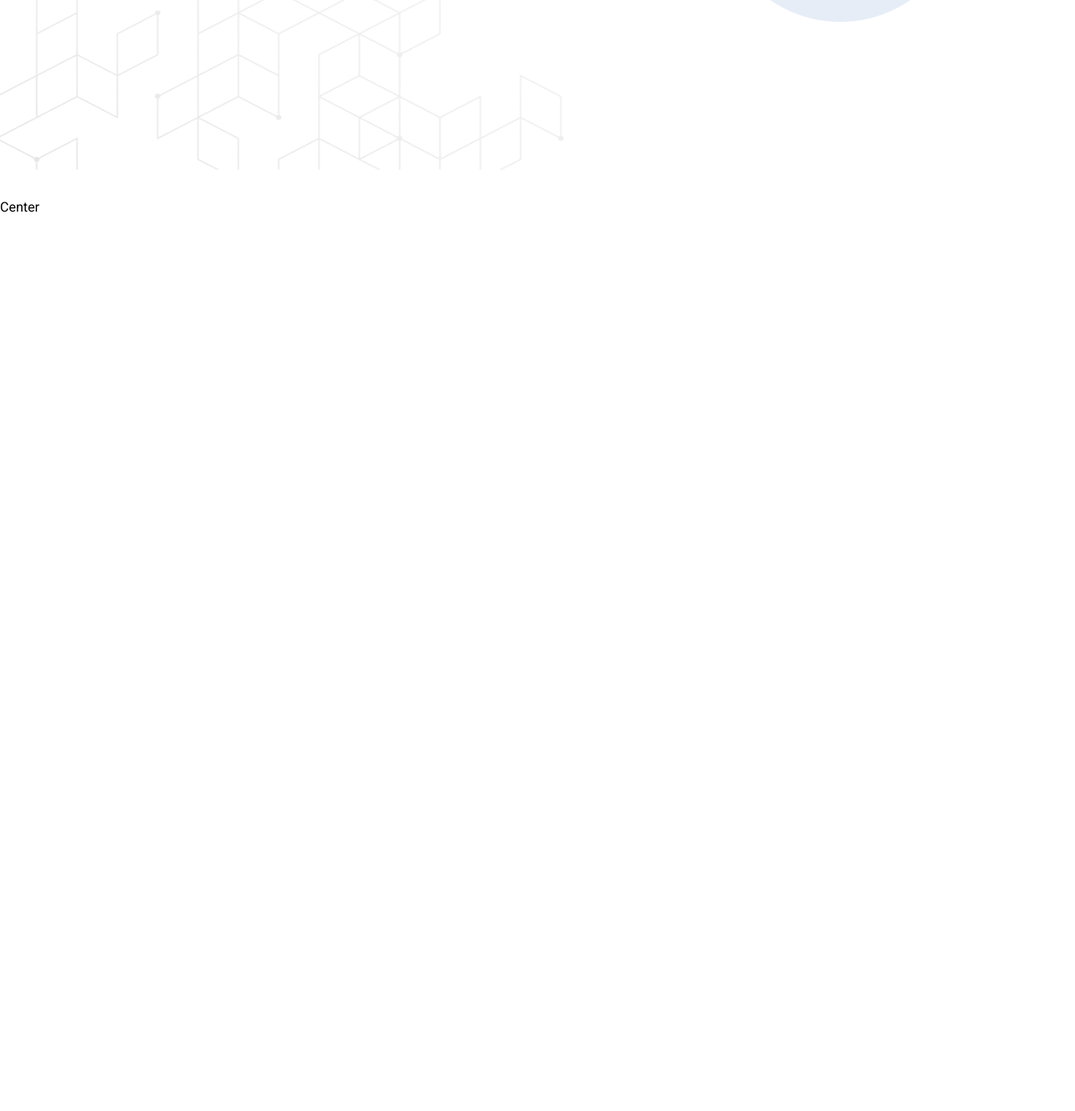
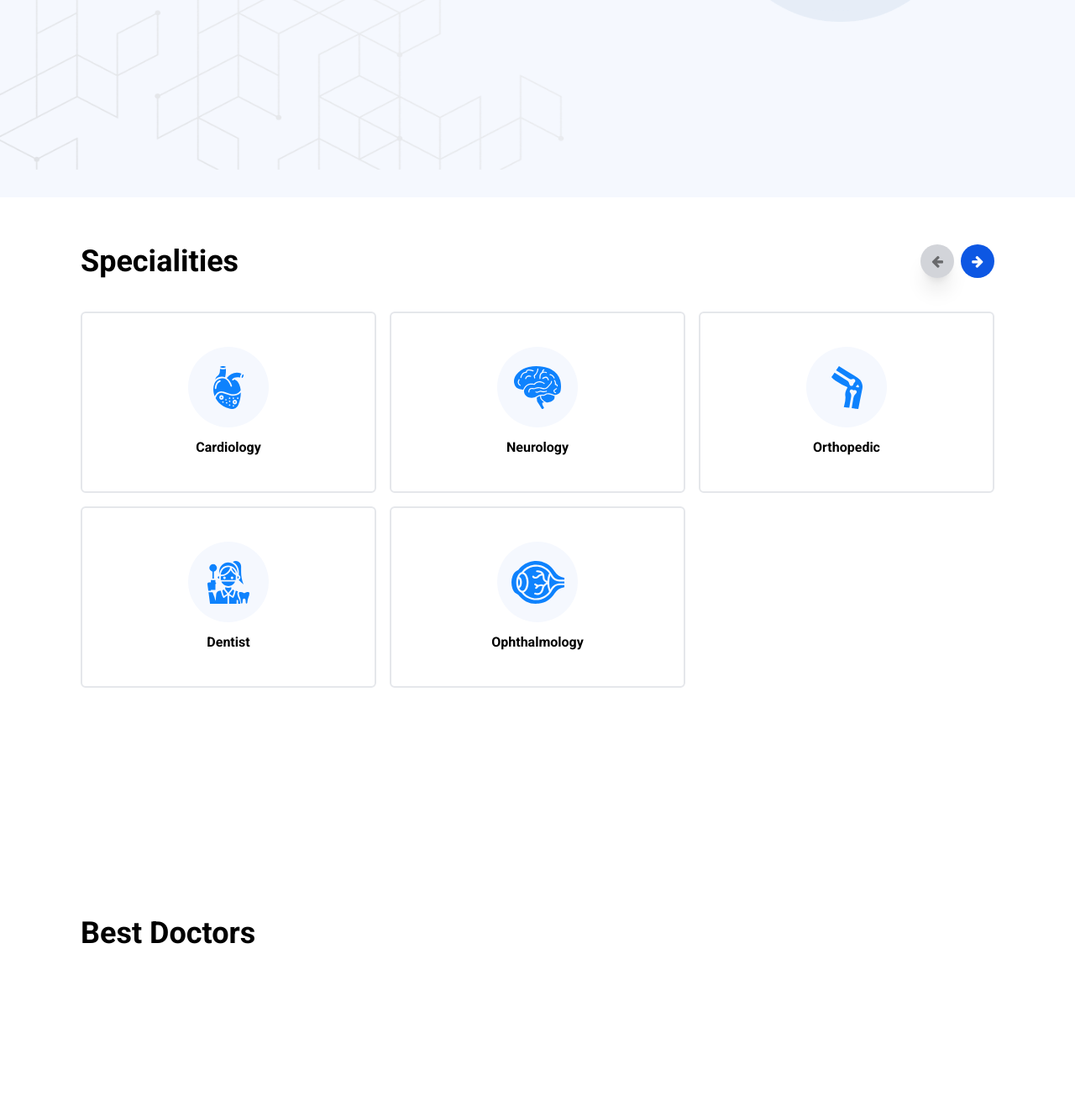
Before and after one commit to mistrypavankumar/RowanCare-php, a PHP site: page / in a window 1280 px wide. Shown: the part 565-1888 px from the top of the page at 84% size. Before the commit the page ends 818 px from the top, so only its background shows below. Run offline with PHP 8.4, Linux system fonts and the light colour scheme; some libraries are stand-ins or nearby versions.

Commit message:
added specialities card

```diff
--- /dev/null
+++ b/components/specialitiesCard.php
@@ -0,0 +1,20 @@
+<?php
+function specialitiesCard($darkIconPath, $lightIconPath, $label){
+?>
+
+<div class="w-full group py-10 cursor-pointer flex flex-col justify-center items-center border-2 rounded-md">
+    <div
+        class="w-24 h-24 bg-[#F5F8FE] group-hover:bg-[#0D57E3] duration-300 rounded-full flex justify-center items-center">
+        <img class="group-hover:hidden" src="<?php echo htmlspecialchars($darkIconPath); ?>" alt="Cardiology Icon">
+
+        <img class="hidden group-hover:block duration-300" src="<?php echo htmlspecialchars($lightIconPath) ?>"
+            alt="Cardiology Icon">
+    </div>
+    <div class="mt-3">
+        <h1 class="font-bold"><?php echo $label ?> </h1>
+    </div>
+</div>
+
+<?php
+}
+?>
--- a/constants/data.php
+++ b/constants/data.php
@@ -6,6 +6,14 @@
     'secondary' => '#C8CACC',
     'bg' => "#ffffff"
   ];
+
+  $specialities = [
+    ['dark' => './assets/icons/dark/specialities-01.svg', 'light' => './assets/icons/light/specialities-01.svg', 'name' => 'Cardiology'],
+    ['dark' => './assets/icons/dark/specialities-02.svg', 'light' => './assets/icons/light/specialities-02.svg', 'name' => 'Neurology'],
+    ['dark' => './assets/icons/dark/specialities-04.svg', 'light' => './assets/icons/light/specialities-04.svg', 'name' => 'Orthopedic'],
+    ['dark' => './assets/icons/dark/specialities-05.svg', 'light' => './assets/icons/light/specialities-05.svg', 'name' => 'Dentist'],
+    ['dark' => './assets/icons/dark/specialities-06.svg', 'light' => './assets/icons/light/specialities-06.svg', 'name' => 'Ophthalmology']
+];
 
 
   // default menu list
@@ -24,8 +32,4 @@
     new Menu("Pharmacy", "/pharmacy")
   ]
 
-
-
-
-
 ?>
--- /dev/null
+++ b/css/global.css
@@ -0,0 +1,22 @@
+.flip-card {
+    perspective: 1000px;
+    width: 200px;
+    height: 200px;
+    position: relative;
+}
+
+.flip-card-front, .flip-card-back {
+    transition: transform 0.7s;
+    backface-visibility: hidden;
+    position: absolute;
+    top: 0;
+    left: 0;
+}
+
+.flip-card:hover .flip-card-front {
+    transform: rotateY(180deg);
+}
+
+.flip-card:hover .flip-card-back {
+    transform: rotateY(360deg);
+}
--- a/index.php
+++ b/index.php
@@ -1,5 +1,4 @@
 <?php require "constants/data.php" ?>
-
 
 <!DOCTYPE html>
 <html lang="en">
@@ -8,6 +7,9 @@
     <meta charset="UTF-8">
     <meta name="viewport" content="width=device-width, initial-scale=1.0">
     <title>RowanCare</title>
+
+    <!-- global css -->
+    <link rel="stylesheet" href="./css/global.css">
 
     <!-- Tailwind css -->
     <script src="https://cdn.tailwindcss.com"></script>
@@ -18,6 +20,11 @@
     <link
         href="https://fonts.googleapis.com/css2?family=Poppins:wght@300;400;500;600&family=Roboto:ital,wght@0,300;0,400;0,500;0,700;0,900;1,300;1,400;1,500&display=swap"
         rel="stylesheet">
+
+    <!-- Font Awesome link -->
+    <link rel="stylesheet" href="https://cdnjs.cloudflare.com/ajax/libs/font-awesome/4.7.0/css/font-awesome.min.css">
+
+
 
     <style>
         body {
@@ -35,7 +42,7 @@
         <?php include "components/navbar.php" ?>
 
         <!-- banner -->
-        <div class="h-screen w-full pt-24 md:pt-0 relative overflow-hidden">
+        <div class="h-screen bg-[#F5F8FE] w-full pt-24 md:pt-0 relative overflow-hidden">
             <img class="w-full absolute" src="./assets/images/bg-design.png" alt="banner-bg-img">
             <div
                 class="w-[92%] md:w-[85%] mx-auto flex flex-col md:flex-row justify-center items-center h-full gap-10 relative z-10">
@@ -63,15 +70,44 @@
         </div>
 
         <!-- specialities -->
-        <div class="h-screen w-full">
-            <h1>Center</h1>
+        <div class="h-screen w-full bg-white">
+            <div class="w-[92%] md:w-[85%] mx-auto py-14">
+                <div class="flex justify-between items-center">
+                    <h1 class="text-2xl md:text-4xl font-bold">Specialities</h1>
+                    <div class="flex gap-2">
+                        <div
+                            class="flex justify-center items-center hover:text-white text-black/50 w-[40px] cursor-pointer hover:bg-[#0D57E3] duration-300 bg-gray-500/30 shadow-xl shadow-inner h-[40px] rounded-full">
+                            <i class="fa fa-arrow-left" aria-hidden="true"></i>
+                        </div>
+                        <div
+                            class="flex justify-center items-center text-white w-[40px] cursor-pointer hover:bg-[#0D57E3] duration-300 h-[40px] rounded-full bg-[#0D57E3]">
+                            <i class="fa fa-arrow-right" aria-hidden="true"></i>
+                        </div>
+                    </div>
+                </div>
+
+                <div class="grid grid-cols-1 sm:grid-cols-2 md:grid-cols-3 gap-4 py-10">
+                    <?php
+                        include 'components/specialitiesCard.php';
+
+                        foreach ($specialities as $speciality) {
+                            specialitiesCard($speciality['dark'], $speciality['light'], $speciality['name']);
+                        }
+                    ?>
+                </div>
+            </div>
         </div>
 
         <!-- Best Doctors -->
+        <div class="h-screen w-full bg-white">
+            <div class="w-[92%] md:w-[85%] mx-auto py-14">
+                <div class="flex justify-between items-center">
+                    <h1 class="text-2xl md:text-4xl font-bold">Best Doctors</h1>
+                </div>
+            </div>
+        </div>
 
         <!-- footer -->
-
-
     </main>
 </body>
 
```
Also changed, not shown: assets/icons/dark/specialities-01.svg (added), assets/icons/dark/specialities-02.svg (added), assets/icons/dark/specialities-04.svg (added), assets/icons/dark/specialities-05.svg (added), assets/icons/dark/specialities-06.svg (added), assets/icons/light/specialities-01.svg (added), assets/icons/light/specialities-02.svg (added), assets/icons/light/specialities-04.svg (added), assets/icons/light/specialities-05.svg (added), assets/icons/light/specialities-06.svg (added), components/navbar.php (indentation only).
